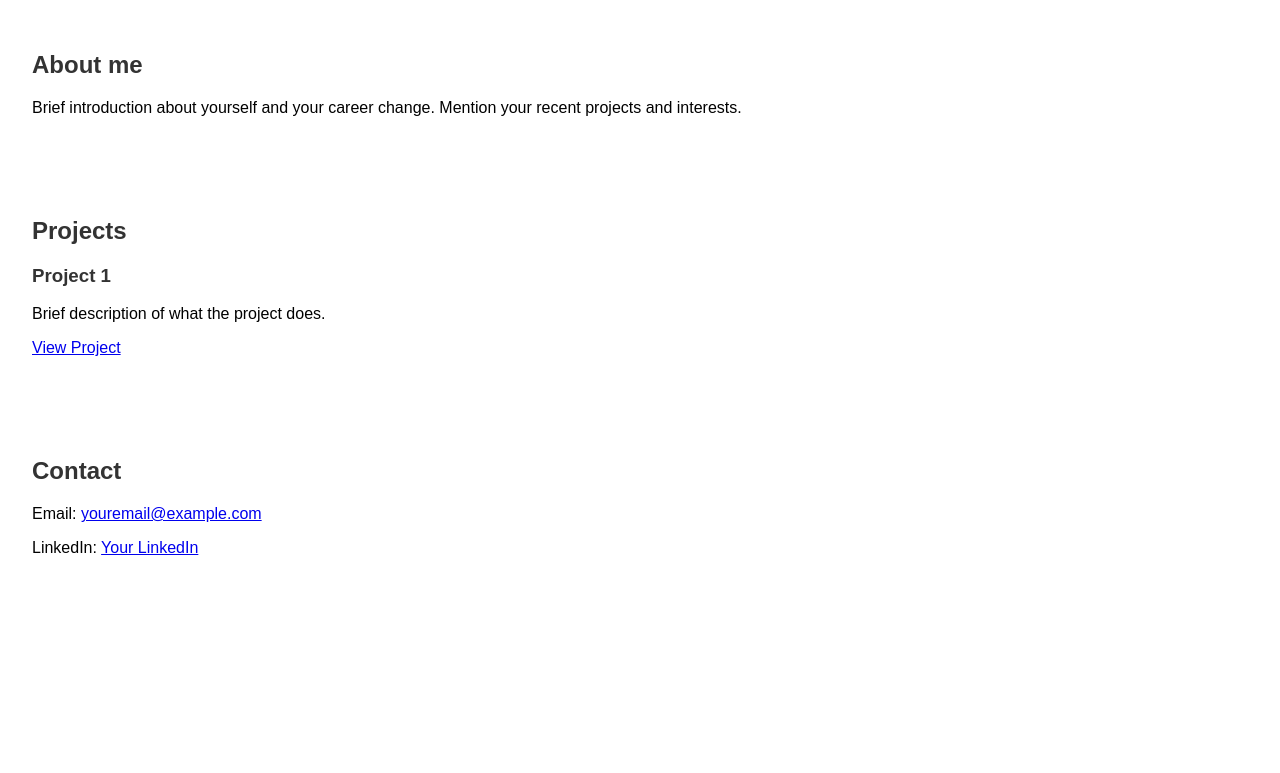
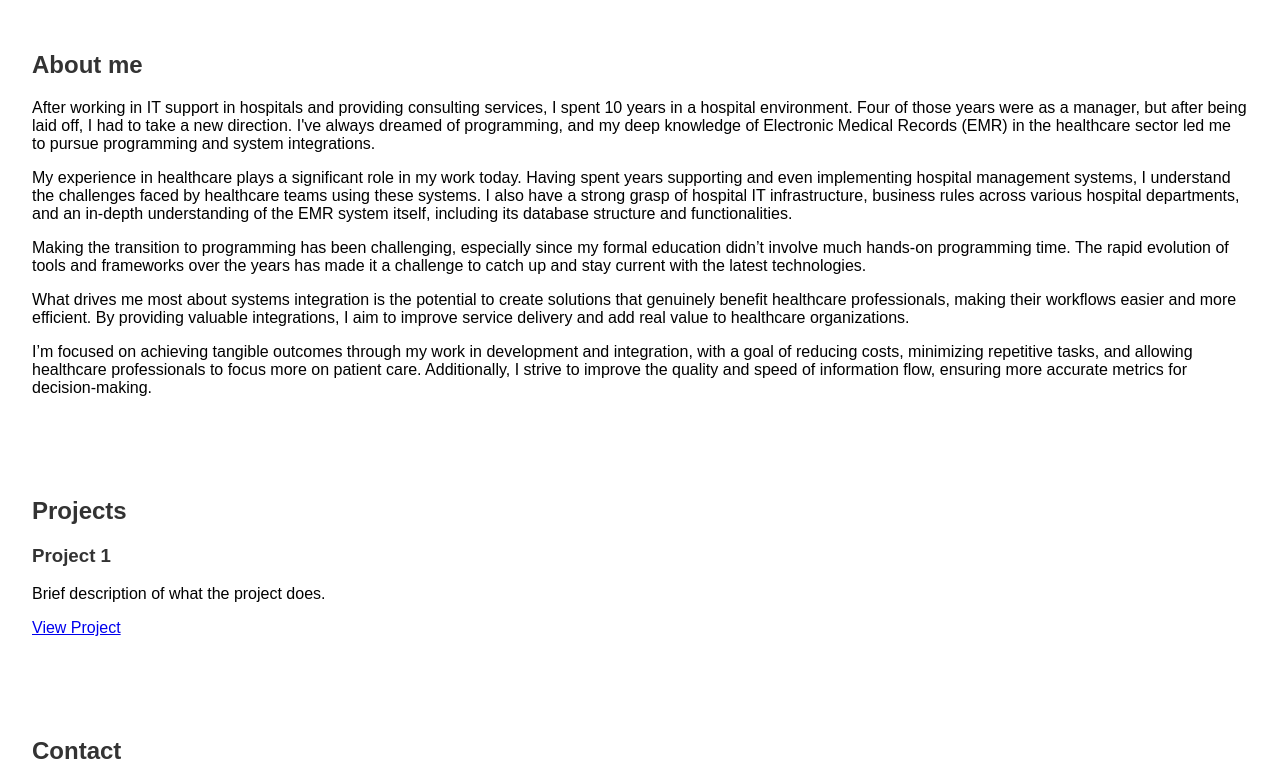
Before and after one commit to rspricigo/rspricigo.github.io, a plain HTML site: page index.html in a window 1280 px wide. Shown: the part 221-994 px from the top of the page. Before the commit the page ends 826 px from the top, so only its background shows below. Drawn offline with Linux system fonts and the light colour scheme.

Commit message:
Section about me

```diff
--- a/index.html
+++ b/index.html
@@ -24,8 +24,41 @@
     <section id="about">
       <h2>About me</h2>
       <p>
-        Brief introduction about yourself and your career change. Mention your
-        recent projects and interests.
+        After working in IT support in hospitals and providing consulting
+        services, I spent 10 years in a hospital environment. Four of those
+        years were as a manager, but after being laid off, I had to take a new
+        direction. I've always dreamed of programming, and my deep knowledge of
+        Electronic Medical Records (EMR) in the healthcare sector led me to
+        pursue programming and system integrations.
+      </p>
+      <p>
+        My experience in healthcare plays a significant role in my work today.
+        Having spent years supporting and even implementing hospital management
+        systems, I understand the challenges faced by healthcare teams using
+        these systems. I also have a strong grasp of hospital IT infrastructure,
+        business rules across various hospital departments, and an in-depth
+        understanding of the EMR system itself, including its database structure
+        and functionalities.
+      </p>
+      <p>
+        Making the transition to programming has been challenging, especially
+        since my formal education didn’t involve much hands-on programming time.
+        The rapid evolution of tools and frameworks over the years has made it a
+        challenge to catch up and stay current with the latest technologies.
+      </p>
+      <p>
+        What drives me most about systems integration is the potential to create
+        solutions that genuinely benefit healthcare professionals, making their
+        workflows easier and more efficient. By providing valuable integrations,
+        I aim to improve service delivery and add real value to healthcare
+        organizations.
+      </p>
+      <p>
+        I’m focused on achieving tangible outcomes through my work in
+        development and integration, with a goal of reducing costs, minimizing
+        repetitive tasks, and allowing healthcare professionals to focus more on
+        patient care. Additionally, I strive to improve the quality and speed of
+        information flow, ensuring more accurate metrics for decision-making.
       </p>
     </section>
 
--- a/styles.css
+++ b/styles.css
@@ -24,6 +24,8 @@ h1, h2, h3 {
     display: flex;
     align-items: center;
     justify-content: center;
+    border-bottom-left-radius: 30% 2vw;
+    border-bottom-right-radius: 30% 2vw;
 }
 
 .banner-content {
```
